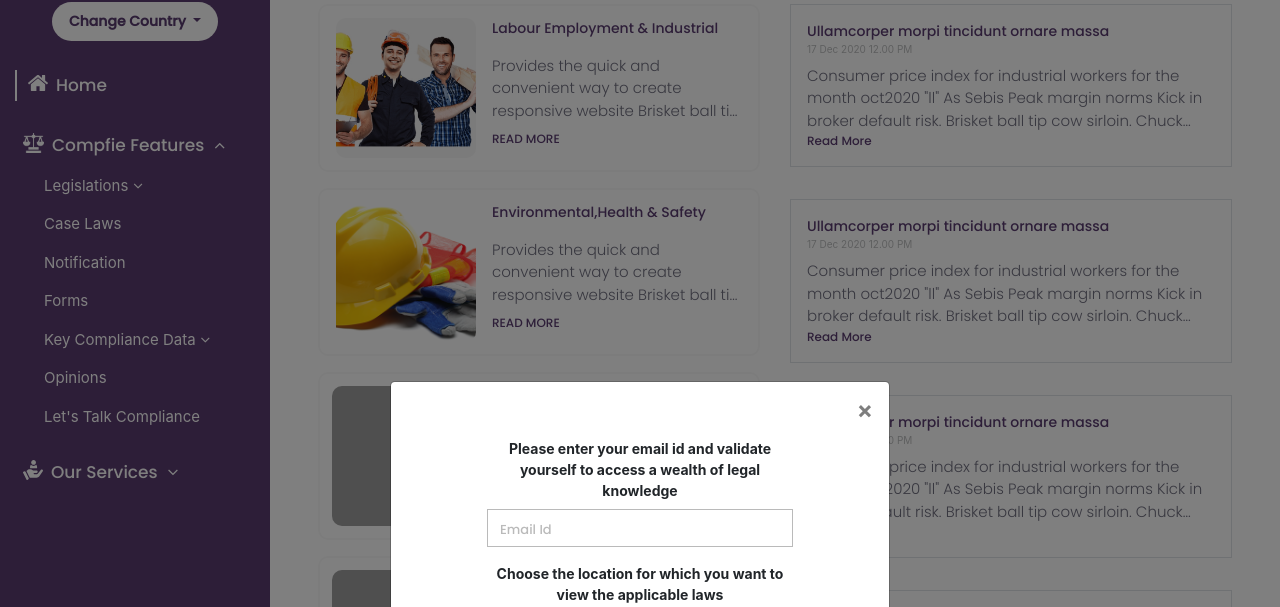
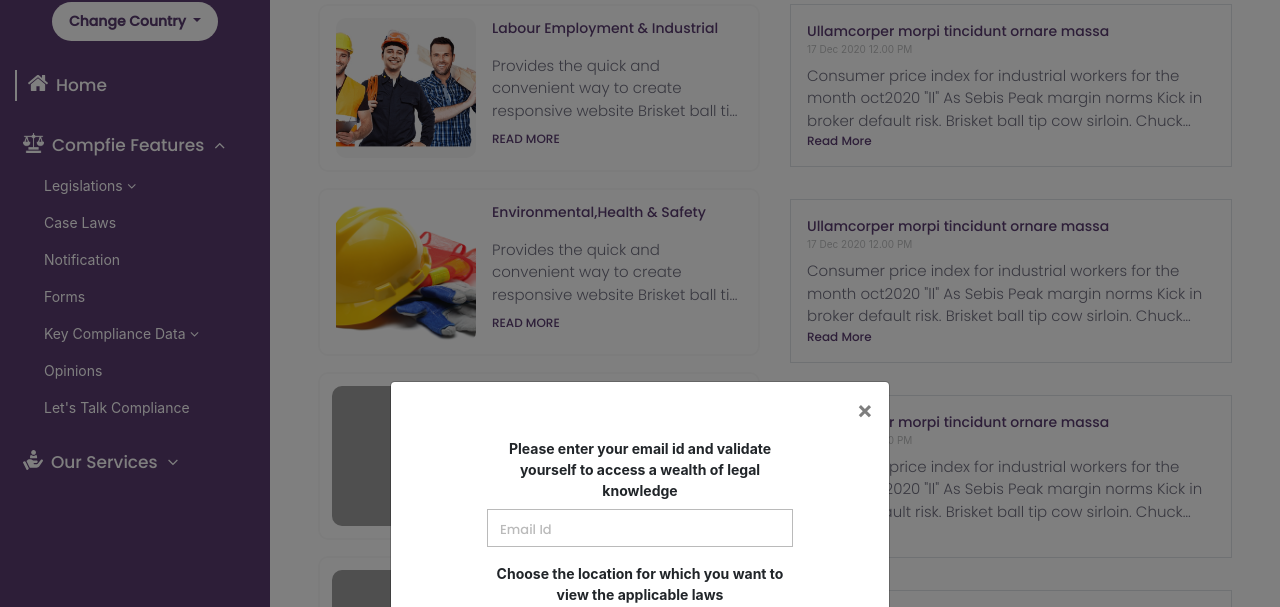
Before and after one commit to Rganeshmoorthy/compfie, a PHP site: page /index.php in a window 1280 px wide, after a click on "Compfie Features". Shown: the part 154-761 px from the top of the page. Run offline with PHP 8.4, Linux system fonts and the light colour scheme; some libraries are stand-ins or nearby versions; grey boxes are pictures that could not be loaded.

Commit message:
side nav body height

```diff
--- a/css/sidenavv.css
+++ b/css/sidenavv.css
@@ -189,7 +189,7 @@ a {
 }
 
 .sidenav-body {
-    max-height: calc(100vh - 330px) !important;
+    max-height: calc(100vh - 380px) !important;
     overflow-y: auto;
 }
 
@@ -288,7 +288,7 @@ a {
 }
 
 .list {
-    font-size: 15px;
+    font-size: 14px;
     margin-left: 1px;
 }
 
```
